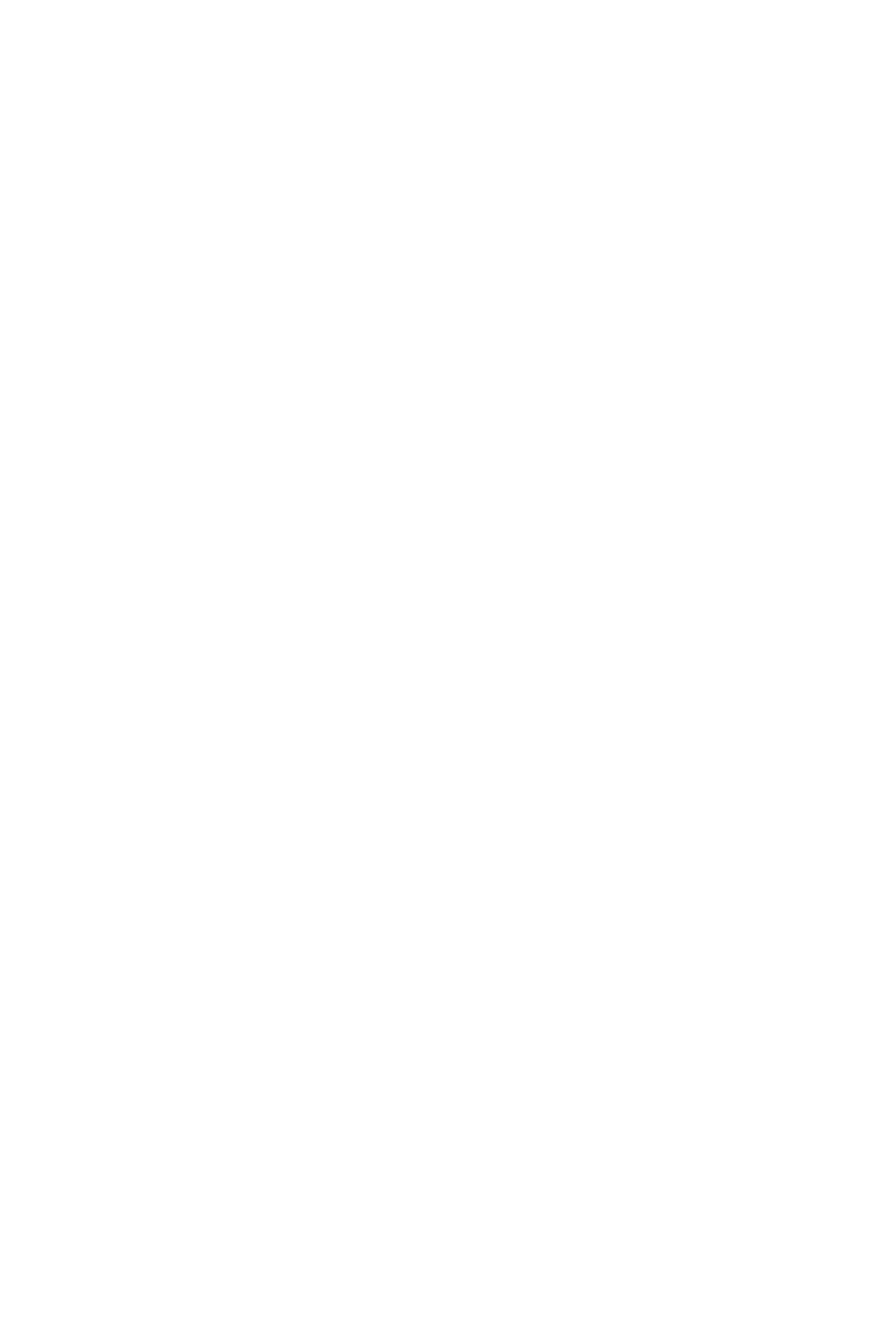
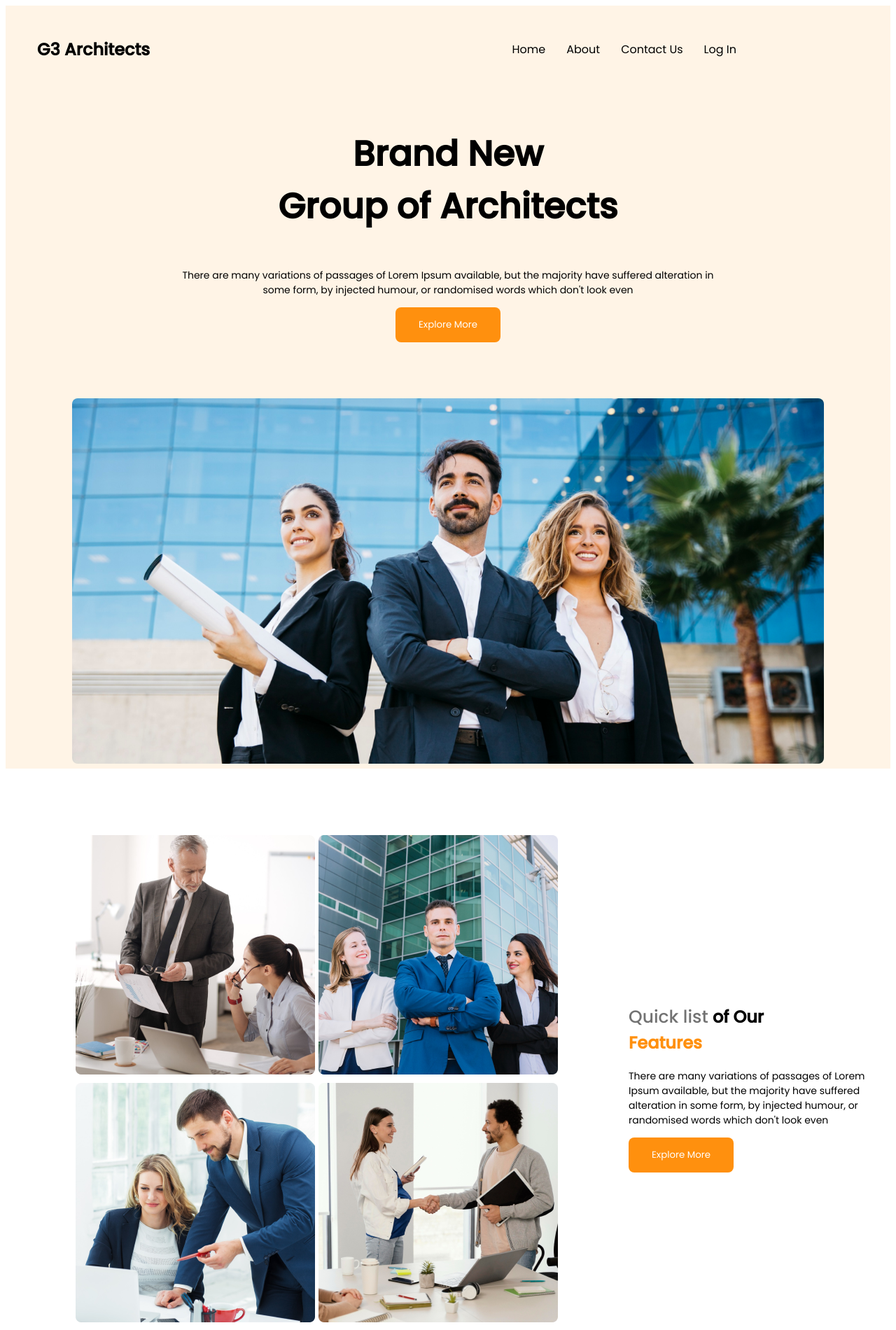
Before and after one commit to MahmudPreyom/g3-architects-main-a, a plain HTML site: page index.html in a window 1280 px wide. Shown: the whole page at 70% size. Before the commit the page ends 800 px from the top, so only its background shows below. Drawn offline with Linux system fonts and the light colour scheme.

Commit message:
Second commit

```diff
--- a/index.html
+++ b/index.html
@@ -5,8 +5,62 @@
     <meta http-equiv="X-UA-Compatible" content="IE=edge">
     <meta name="viewport" content="width=device-width, initial-scale=1.0">
     <title>Assignment-2</title>
+    <link rel="stylesheet" href="styles/style.css">
 </head>
 <body>
+    <header>
+    <section class="banner">
+        <nav>
+            <h2 class="banner-title">G3 Architects</h2>
+            <ul class="list-style">
+                <li>Home</li>
+                <li>About</li>
+                <li>Contact Us</li>
+                <li>Log In</li>
+            </ul>
+        </nav>
+        <article class="banner-container">
+            <div>
+                <h1 class="banner-paragraph">Brand New<br>Group of Architects</h1>
+                <p class="paragraph">There are many variations of passages of Lorem Ipsum available, but the majority have suffered alteration in <br> some form, by injected humour, or randomised words which don't look even</p>
+            </div>
+            <button class="btn-primary">Explore More</button>
+            <div class="banner-image">
+                <img src="images/banner.png" alt="">
+            </div>
+        </article>
+    </section>
+    </header>
+    <main>
+        <section class="main-team">
+        <div class="team-pic">
+        <div>
+            <img src="images/team1.png" alt="">
+        </div>
+        <div>
+            <img src="images/team2.png" alt="">
+        </div>
+        <div>
+            <img src="images/team3.png" alt="">
+        </div>
+         <div>
+            <img src="images/team4.png" alt="">
+         </div>
+         </div>
+        <div class="main-title">
+            <h2><span class="quick-font">Quick list</span> of Our<br><span style="color: #FF900E;">Features</span></h2>
+            <p class="paragraph">There are many variations of passages of Lorem Ipsum available, but the majority have suffered alteration in some form, by injected humour, or randomised words which don't look even</p>
+            <button class="btn-primary">Explore More</button>
+        </div>
+        </section>
+        <section>
+            <div>
 
+            </div>
+        </section>
+    </main>
+    <footer>
+
+    </footer>
 </body>
 </html>
--- a/styles/style.css
+++ b/styles/style.css
@@ -0,0 +1,69 @@
+@import url('https://fonts.googleapis.com/css2?family=Open+Sans&family=Poppins:wght@400;500&display=swap');
+*{
+font-family: 'Poppins', sans-serif;
+}
+/*----------------
+header style
+------------------*/
+.banner{
+    background-color: rgba(255, 144, 14, 0.1);
+}
+.banner-title{
+    margin: 45px;
+}
+.banner-paragraph{
+    font-weight: 700;
+    font-size: 50px;
+}
+nav{
+    display: flex;
+    justify-content: space-between;
+}
+.list-style{
+    display: flex;
+    list-style: none;
+    gap: 30px;
+    margin: 50px 220px ;
+}
+.banner-container{
+    text-align: center;
+}
+.btn-primary{
+    width: 150px;
+    height: 50px;
+    background: #FF900E;
+    border-radius: 8px;
+    color: #FFFFFF;
+    border: 0;
+}
+header img{
+    width: 85%;
+    /* height: auto; */
+    border-radius: 8px;
+    margin-top: 80px;
+}
+.paragraph{
+    font-size: 14px;
+    font-weight: 400;
+}
+/*------------------------ main------------------- */
+.quick-font{
+    color: #727272;
+    font-weight: 500;
+    font-size: 25px;
+}
+
+.team-pic{
+    margin: 95px 100px;
+    display: grid;
+    grid-template-columns: repeat(2, 1fr);
+    gap: 5px;
+
+}
+.main-team{
+    display: flex;
+    align-items: center;
+}
+.main-title{
+    margin:255px 1px;
+}
```
